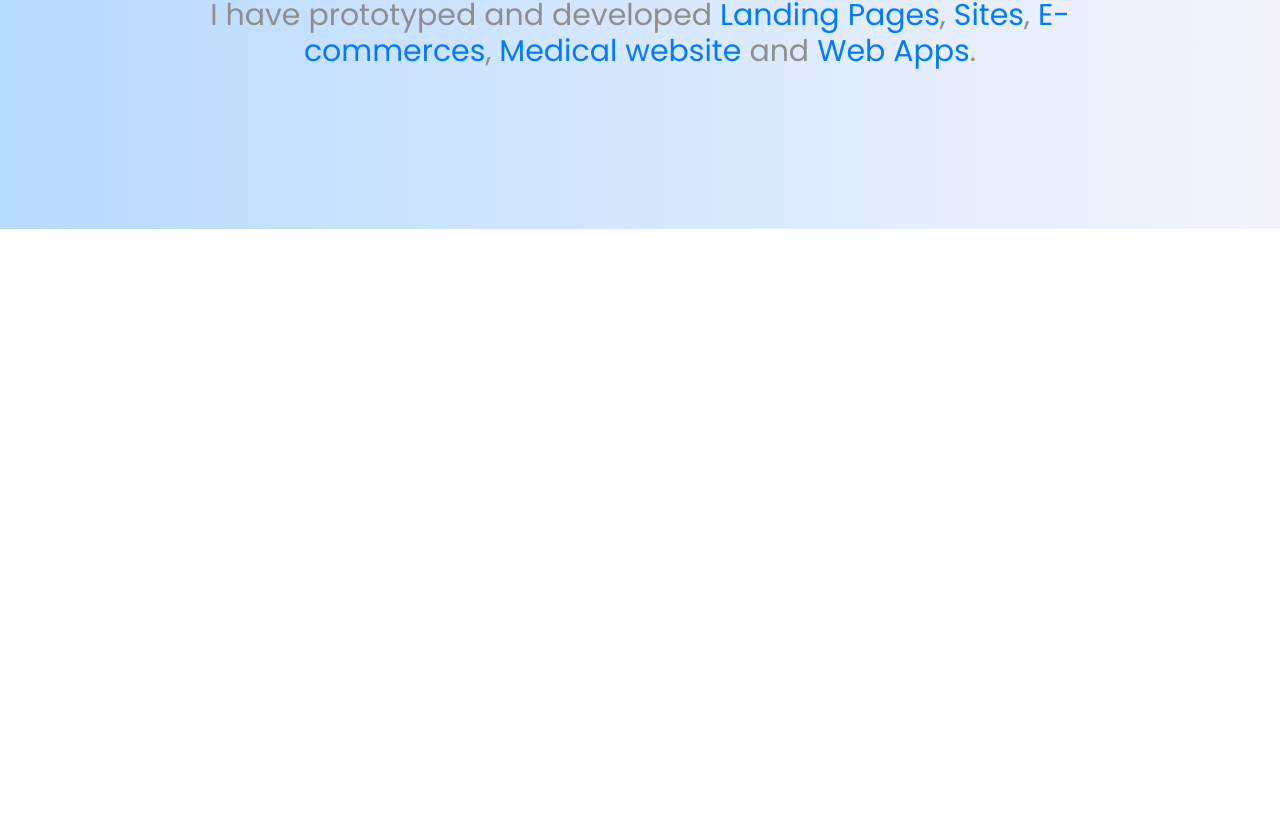
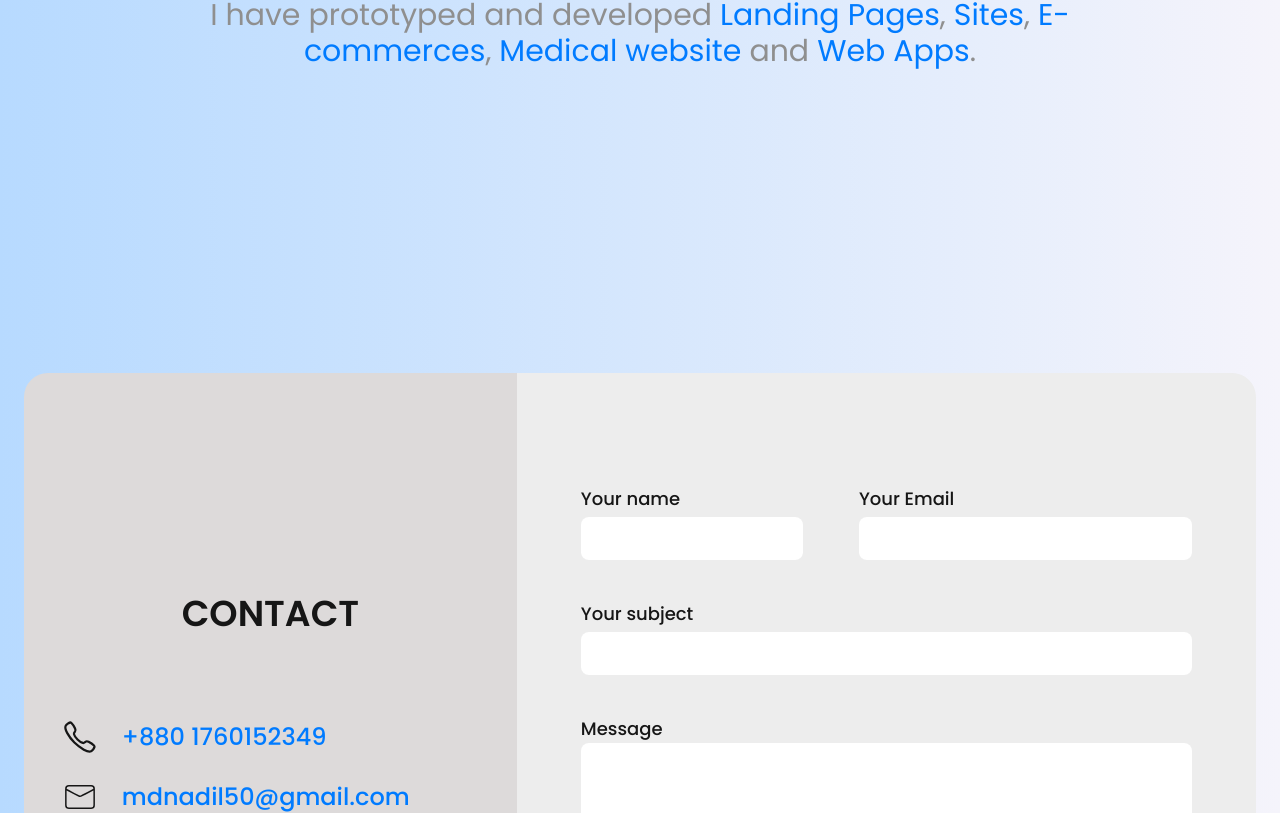
Before and after one commit to Mohammad-Nadil/nadil, a React (Vite) app: page / in a window 1280 px wide. Shown: the part 1987-2800 px from the top of the page. Before the commit the page ends 2216 px from the top, so only its background shows below. Built offline with nearby package versions, Linux system fonts and the light colour scheme; a web font is replaced by a local one.

Commit message:
contact section added

```diff
--- /dev/null
+++ b/src/component/Contact.jsx
@@ -0,0 +1,99 @@
+import React from "react";
+import Container from "./layer/Container";
+import { IoCallOutline, IoMailOpenOutline } from "react-icons/io5";
+import { CiLocationOn, CiMail } from "react-icons/ci";
+
+const Input = ({ className, bg, label, type }) => {
+  return (
+    <div className={`${className} flex flex-col gap-y-1  font-poppins`}>
+      <p>{label}</p>
+      <input
+        required
+        type={type}
+        className={`outline-none rounded-lg p-2 w-full h-full ${bg} `}
+      />
+    </div>
+  );
+};
+
+const Contact = ({ inp, contact, inp_bg, primary, primary_text }) => {
+  let links = `flex font-poppins text-xl sm:text-2xl font-medium leading-9 items-center gap-x-6`;
+
+  return (
+    <>
+      <Container className=" sm:px-6 2xl:py-48 xl:py-36 lg:py-28 md:py-20 sm:py-14 py-10  ">
+        <div className="main  max-w-[89.75rem] mx-auto flex flex-col xl:flex-row justify-center rounded-3xl">
+          <div
+            className={`left flex flex-col justify-center items-center p-5 sm:py-8 md:py-12  gap-5 sm:gap-y-7 md:gap-y-9 lg:gap-y-12 xl:gap-y-20 w-full xl:w-2/5 rounded-t-2xl xl:rounded-none xl:rounded-l-3xl border xl:border-none  ${contact} `}
+          >
+            <div className="title">
+              <p
+                className={` font-poppins font-semibold text-4xl leading-[3.125rem]   !bg-transparent ${inp}`}
+              >
+                CONTACT
+              </p>
+            </div>
+            <div className="link flex flex-col gap-y-6 2xl:gap-y-14 ">
+              <a className={links} href="tel:+8801760152349">
+                <IoCallOutline className={` text-4xl !bg-transparent ${inp} `} />
+                <p className={` ${primary_text} `}>+880 1760152349</p>
+              </a>
+              <a className={links} href="mailto:mdnadil50@gmail.com">
+                <CiMail className={` text-4xl !bg-transparent ${inp} `} />
+                <p className={` ${primary_text} `}>mdnadil50@gmail.com</p>
+              </a>
+              <a className={links} href="">
+                <CiLocationOn className={` text-4xl !bg-transparent ${inp} `} />
+                <p className={` ${primary_text} `}>
+                  Lalbhag , Dhaka , Bangladesh
+                </p>
+              </a>
+            </div>
+          </div>
+          <form
+            className={`right pt-10 sm:pt-14 md:pt-16 lg:pt-20 xl:pt-28 pb-6 sm:pb-6 md:pb-8 lg:pb-10 xl:pb-16 px-3 sm:px-6 md:px-10 lg:px-12 xl:px-16 w-full xl:w-3/5 flex flex-col gap-y-3 lg:gap-y-10 text-lg font-poppins font-medium left-7 rounded-b-2xl xl:rounded-none  xl:rounded-r-3xl border xl:border-none ${inp} `}
+          >
+            <div className={`name_email flex flex-col md:flex-row gap-y-5 gap-x-14 w-full  `}>
+              <Input
+                bg={inp_bg}
+                type="text"
+                label="Your name"
+                className="md:w-2/5"
+              />
+              <Input
+                bg={inp_bg}
+                type="email"
+                label="Your Email"
+                className=" md:w-3/5"
+              />
+            </div>
+            <div className="sub">
+              <Input bg={inp_bg} type="text" label="Your subject" />
+            </div>
+            <div className="msg">
+              <p>Message</p>
+              <textarea
+              required
+                rows="6"
+                className={` w-full outline-none rounded-lg p-2 ${inp_bg} `}
+              ></textarea>
+            </div>
+            <div className="btn flex justify-end">
+              <button type="submit">
+                <a
+                  href="#"
+                  className={`flex items-center gap-3 rounded-xl py-3 px-16 text-xl font-semibold text-dark hover:text-light ${primary} `}
+                >
+                  <IoMailOpenOutline />
+                  <p>send</p>
+                </a>
+              </button>
+            </div>
+          </form>
+        </div>
+      </Container>
+    </>
+  );
+};
+
+export default Contact;
--- a/src/component/page/Home.jsx
+++ b/src/component/page/Home.jsx
@@ -18,35 +18,52 @@ import { MdDesignServices, MdDevices } from "react-icons/md";
 import { AiOutlineGlobal } from "react-icons/ai";
 import { RiLayoutMasonryLine } from "react-icons/ri";
 import About from "../About";
+import Contact from "../Contact";
 
 const Home = () => {
   let [dark, setDark] = useState(false);
   let [menu, setMenu] = useState(false);
 
-  let theme_text = ` transition-all duration-300  ${dark ? "text-primary-dark":" text-primary-light"}`
-  let theme_text_hover = ` transition-all duration-300  ${ dark
-    ? " hover:text-primary-dark text-light "
-    : "hover:text-primary-light text-dark"}`
+  let theme_text = ` transition-all duration-300  ${
+    dark ? "text-primary-dark" : " text-primary-light"
+  }`;
+  let theme_bg_primary = ` transition-all duration-300  ${
+    dark ? "bg-primary-dark" : " bg-primary-light"
+  }`;
+  let theme_text_hover = ` transition-all duration-300  ${
+    dark
+      ? " hover:text-primary-dark text-light "
+      : "hover:text-primary-light text-dark"
+  }`;
 
-  let theme_text_secondary = ` ${
-                dark ? "  text-light " : "text-dark "
-              }`
+  let theme_text_secondary = ` ${dark ? "  text-light " : "text-dark "}`;
 
-  let theme_bg = ` transition-all duration-300  ${dark ? "bg-dark":" bg-light"}`
+  let theme_bg = ` transition-all duration-300  ${
+    dark ? "bg-dark" : " bg-light"
+  }`;
+  let contact_bg = ` transition-all duration-300  ${
+    dark ? "xl:bg-[#303030] border-light" : " border-dark xl:bg-[#DDDADA]"
+  }`;
+  let contact_inp_bg = ` transition-all duration-300  ${
+    dark ? "bg-[#343434]" : " bg-[#ffffff]"
+  }`;
+  let contact_inp = ` transition-all duration-300  ${
+    dark ? "xl:bg-[#202020] border-light text-light " : " border-dark text-dark xl:bg-[#EDEDED]"
+  }`;
 
-  let theme_bg_gradient_after = ` transition-all duration-300  ${
-    dark
-      ? " after:bg-gradient-to-r from-[#363636] to-dark bg-dark"
-      : " after:bg-gradient-to-r from-[#B7DAFF] to-light bg-light"
-  }`
+  // let theme_bg_gradient_after = ` transition-all duration-300  ${
+  //   dark
+  //     ? " after:bg-gradient-to-r from-[#363636] to-dark bg-dark"
+  //     : " after:bg-gradient-to-r from-[#B7DAFF] to-light bg-light"
+  // }`;
   let theme_bg_gradient = ` transition-all duration-300  ${
     dark
       ? " bg-gradient-to-r from-[#363636] to-dark bg-dark"
       : " bg-gradient-to-r from-[#B7DAFF] to-light bg-light"
-  }`
+  }`;
 
-  let theme_text_bg = `${theme_bg}  ${theme_text}`
-  let theme_icon_primary = ` text-4xl lg:text-5xl   ${theme_text}`
+  let theme_text_bg = `${theme_bg}  ${theme_text}`;
+  let theme_icon_primary = ` text-4xl lg:text-5xl   ${theme_text}`;
 
   return (
     <>
@@ -64,28 +81,11 @@ const Home = () => {
               menu ? "opacity-100 visible" : " opacity-0 invisible"
             }`}
           >
-            <Li
-              litext="Home"
-              color={theme_text}
-            />
-            <Li
-              href="#service"
-              litext="Services"
-              color={theme_text_hover}
-            />
-            <Li
-            href="#about"
-              litext="About me"
-              color={theme_text_hover}
-            />
-            <Li
-              litext="Projects"
-              color={theme_text_hover}
-            />
-            <Li
-              litext="Contact"
-              color={theme_text_hover}
-            />
+            <Li litext="Home" color={theme_text} />
+            <Li href="#service" litext="Services" color={theme_text_hover} />
+            <Li href="#about" litext="About me" color={theme_text_hover} />
+            <Li litext="Projects" color={theme_text_hover} />
+            <Li href="#contact" litext="Contact" color={theme_text_hover} />
           </ul>
           <div className="flex gap-x-5 items-center">
             <div
@@ -114,7 +114,7 @@ const Home = () => {
       </nav>
       <section
         id="#"
-        className={` transition-all duration-300  z-10 after:-z-10 relative after:h-full after:w-4/5 after:top-0 after:left-0  after:absolute after:transition-all after:duration-300  ${theme_bg_gradient}   `}
+        className={` transition-all duration-300  ${theme_bg_gradient}   `}
       >
         <Container
           className={`flex flex-col-reverse sm:flex-row justify-between items-center pt-28 md:pt-32 xl:pt-40 2xl:pt-80 pb-10 md:pb-16 xl:pb-20  2xl:pb-52  overflow-hidden`}
@@ -141,7 +141,7 @@ const Home = () => {
             </p>
             <div className="icon flex gap-3 sm:gap-5 md:gap-7">
               <Anc
-                color= {theme_text_bg}
+                color={theme_text_bg}
                 icon={<FaFacebookSquare />}
                 href="https://www.facebook.com/profile.php?id=100090793946195"
               />
@@ -150,11 +150,7 @@ const Home = () => {
                 icon={<FaGithub />}
                 href="https://github.com/Mohammad-Nadil"
               />
-              <Anc
-                color={theme_text_bg}
-                icon={<FaLinkedinIn />}
-                href=""
-              />
+              <Anc color={theme_text_bg} icon={<FaLinkedinIn />} href="" />
               <Anc
                 color={theme_text_bg}
                 icon={<IoMdMail />}
@@ -192,27 +188,53 @@ const Home = () => {
             </div>
             <div className="list">
               <ul className=" flex flex-col sm:flex-row sm:flex-wrap gap-y-8 sm:gap-y-10 md:gap-y-12 w-full ">
-                <ServiceLi text="Web Development"
-                icon={<FaCode className={theme_icon_primary}/>} />
-                <ServiceLi text="API Integration"
-                icon={<BiServer className={theme_icon_primary}/>} />
-                <ServiceLi text="  UI/UX Design Implementation"
-                icon={<MdDesignServices className={theme_icon_primary}/>} />
-                <ServiceLi text="Cross-Browser Compatibility"
-                icon={<AiOutlineGlobal className={theme_icon_primary}/>} />
-                <ServiceLi text="Landing Page Design"
-                icon={<RiLayoutMasonryLine className={theme_icon_primary}/>} />
-                <ServiceLi text="Responsive Web Design"
-                icon={<MdDevices className={theme_icon_primary}/>} />
+                <ServiceLi
+                  text="Web Development"
+                  icon={<FaCode className={theme_icon_primary} />}
+                />
+                <ServiceLi
+                  text="API Integration"
+                  icon={<BiServer className={theme_icon_primary} />}
+                />
+                <ServiceLi
+                  text="  UI/UX Design Implementation"
+                  icon={<MdDesignServices className={theme_icon_primary} />}
+                />
+                <ServiceLi
+                  text="Cross-Browser Compatibility"
+                  icon={<AiOutlineGlobal className={theme_icon_primary} />}
+                />
+                <ServiceLi
+                  text="Landing Page Design"
+                  icon={<RiLayoutMasonryLine className={theme_icon_primary} />}
+                />
+                <ServiceLi
+                  text="Responsive Web Design"
+                  icon={<MdDevices className={theme_icon_primary} />}
+                />
               </ul>
             </div>
           </div>
         </Container>
       </section>
-      <section id="about" className={theme_bg_gradient} >
+      <section id="about" className={theme_bg_gradient}>
         <About head={theme_text_secondary} color={theme_text} />
       </section>
-
+      <section
+        id="contact"
+        className={` transition-all duration-300  ${theme_bg_gradient}   `}
+      >
+        <Contact
+          inp={contact_inp}
+          contact={contact_bg}
+          inp_bg={contact_inp_bg}
+          primary={theme_bg_primary}
+          primary_text={theme_text}
+        />
+      </section>
+      <footer>
+        <p className={`  sm:py-4 max-lg:py-6 lg:py-8 xl:py-10 2xl:py-11 text-center text-both ${theme_bg}  `}>© 2024 Md Nadil All rights reserved</p>
+      </footer>
     </>
   );
 };
```
